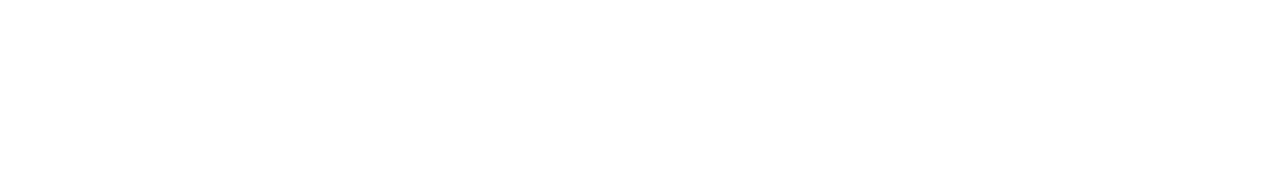
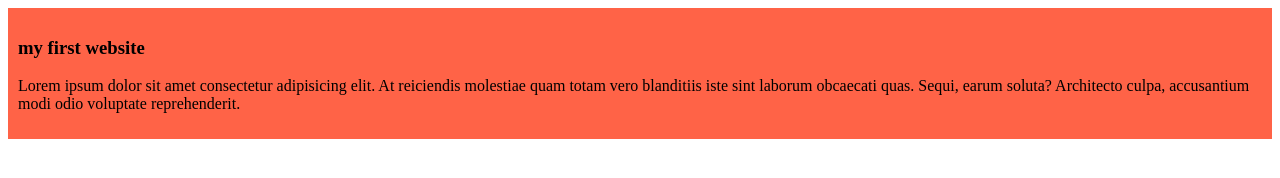
Before and after one commit to ridoyhasan001/my-simple-website, a plain HTML site: page index.html in a window 1280 px wide. Drawn offline with Linux system fonts and the light colour scheme.

Commit message:
added the fist blog

```diff
--- a/index.html
+++ b/index.html
@@ -5,10 +5,16 @@
     <meta charset="UTF-8">
     <meta name="viewport" content="width=device-width, initial-scale=1.0">
     <title>my simple website</title>
+    <link rel="stylesheet" href="styles/blog.css">
 </head>
 
 <body>
-
+    <div>
+        <h3>my first website</h3>
+        <p>Lorem ipsum dolor sit amet consectetur adipisicing elit. At reiciendis molestiae quam totam vero blanditiis
+            iste sint laborum obcaecati quas. Sequi, earum soluta? Architecto culpa, accusantium modi odio voluptate
+            reprehenderit.</p>
+    </div>
 </body>
 
 </html>
--- /dev/null
+++ b/styles/blog.css
@@ -0,0 +1,4 @@
+div {
+    background-color: tomato;
+    padding: 10px;
+}
```
